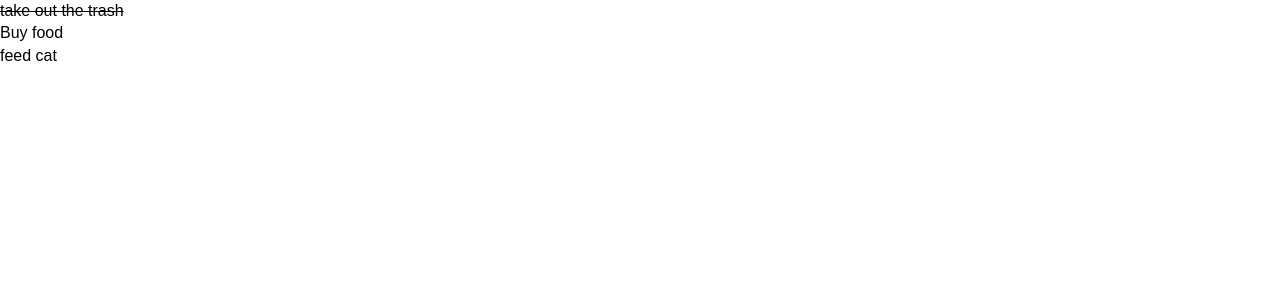
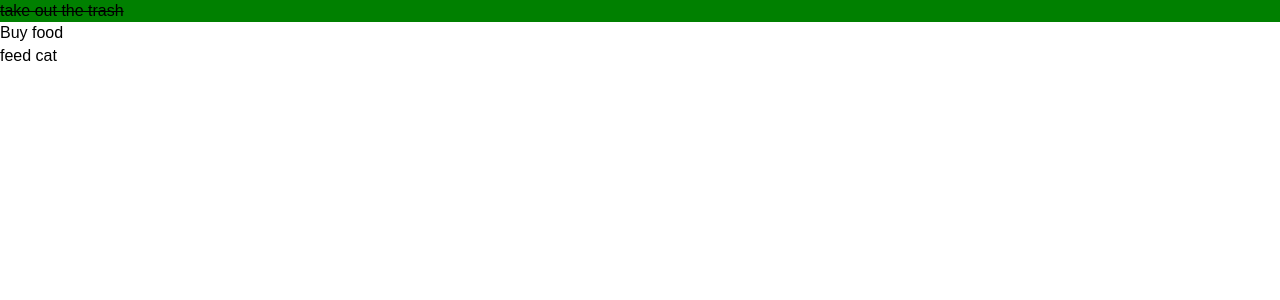
Before and after one commit to SidKandasamy/Todo_react, a React (Create React App) app: page / in a window 1280 px wide. Shown: the top 300 px of the page. Built offline with nearby package versions, Linux system fonts and the light colour scheme; the HTML template or start-up script is replaced by a standard one.

Commit message:
dynamic styling works, multiple styles added

```diff
--- a/src/components/TodoItem.js
+++ b/src/components/TodoItem.js
@@ -6,11 +6,13 @@ export class TodoItem extends Component {
     getStyle = () => {
         if(this.props.todo.completed){
             return {
-                textDecoration:'line-through'
+                textDecoration:'line-through',
+                backgroundColor: 'green',
             }
         } else {
             return{
-                textDecoration: 'none'
+                textDecoration: 'none',
+                backgroundColor: 'none',
             }
         }
     }
```
